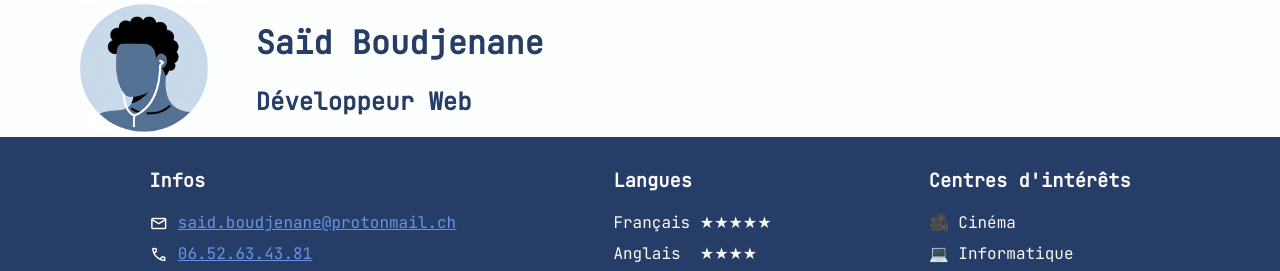
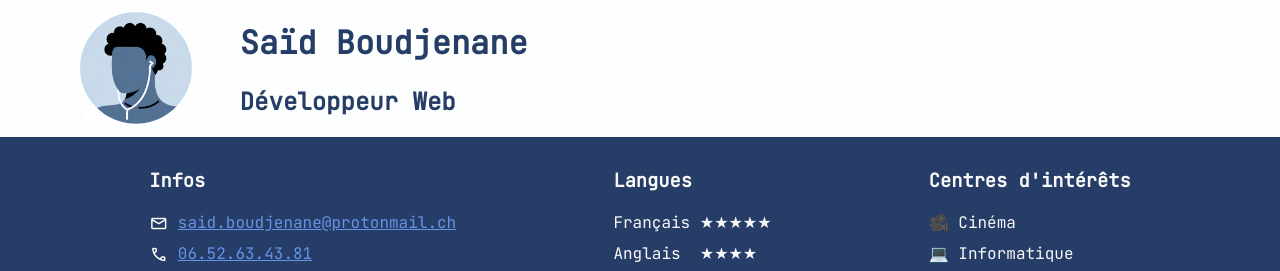
Before and after one commit to SaidBoudjenane/saidboudjenane.github.io, a plain HTML site: page index.html in a window 1280 px wide. Shown: the top 271 px of the page. Drawn offline with nearby package versions, Linux system fonts and the light colour scheme.

Commit message:
Taille de la police du titre

```diff
--- a/assets/css/style.css
+++ b/assets/css/style.css
@@ -32,7 +32,7 @@ a {
 }
 
 #avatar {
-    height: 8rem;
+    height: 7rem;
 }
 
 /* Infos */
@@ -263,6 +263,9 @@ svg {
 
     #title {
         justify-content: center;
+    }
+
+    #font-wrapper {
         font-size: 80%;
     }
 }
```
